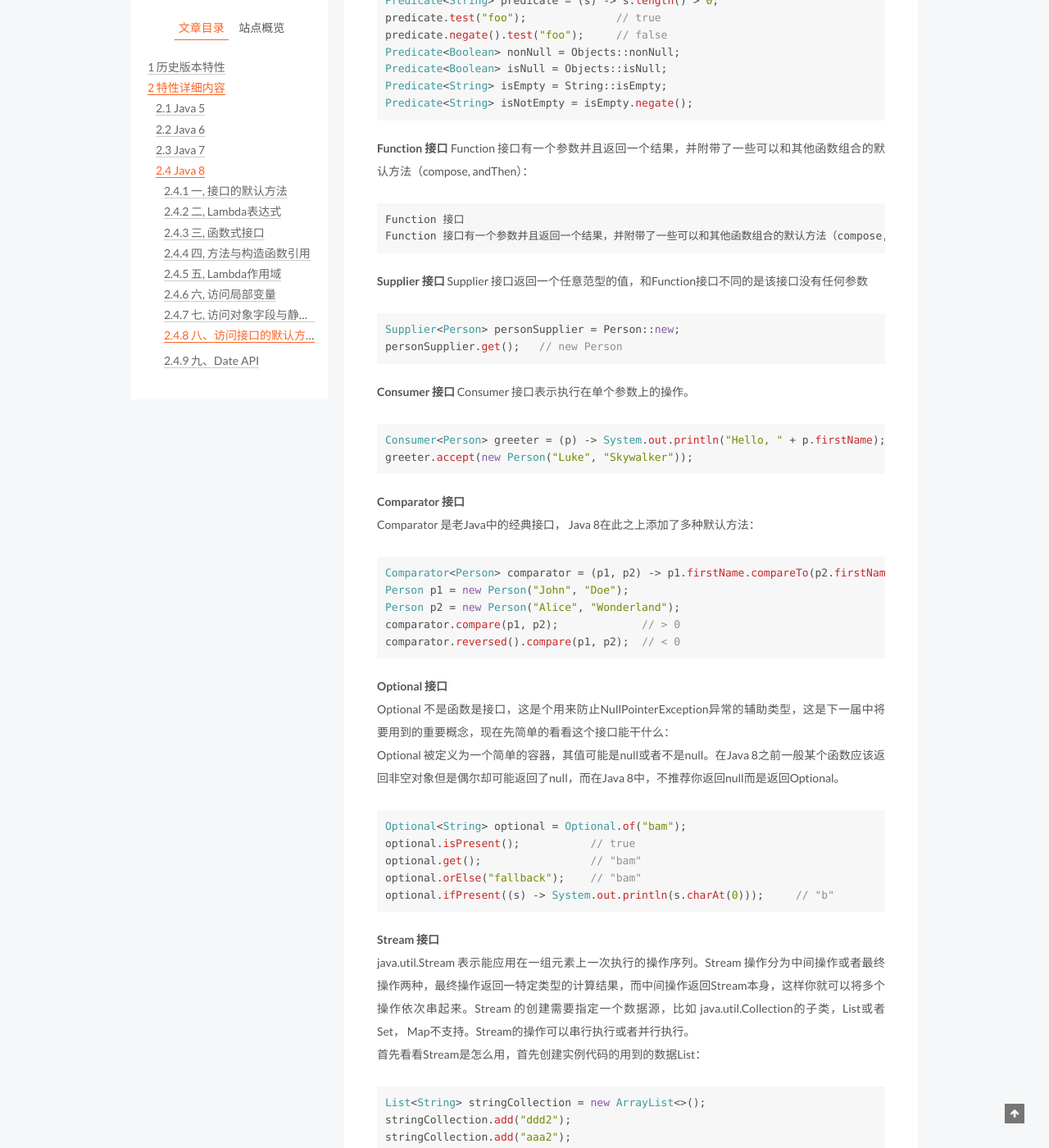
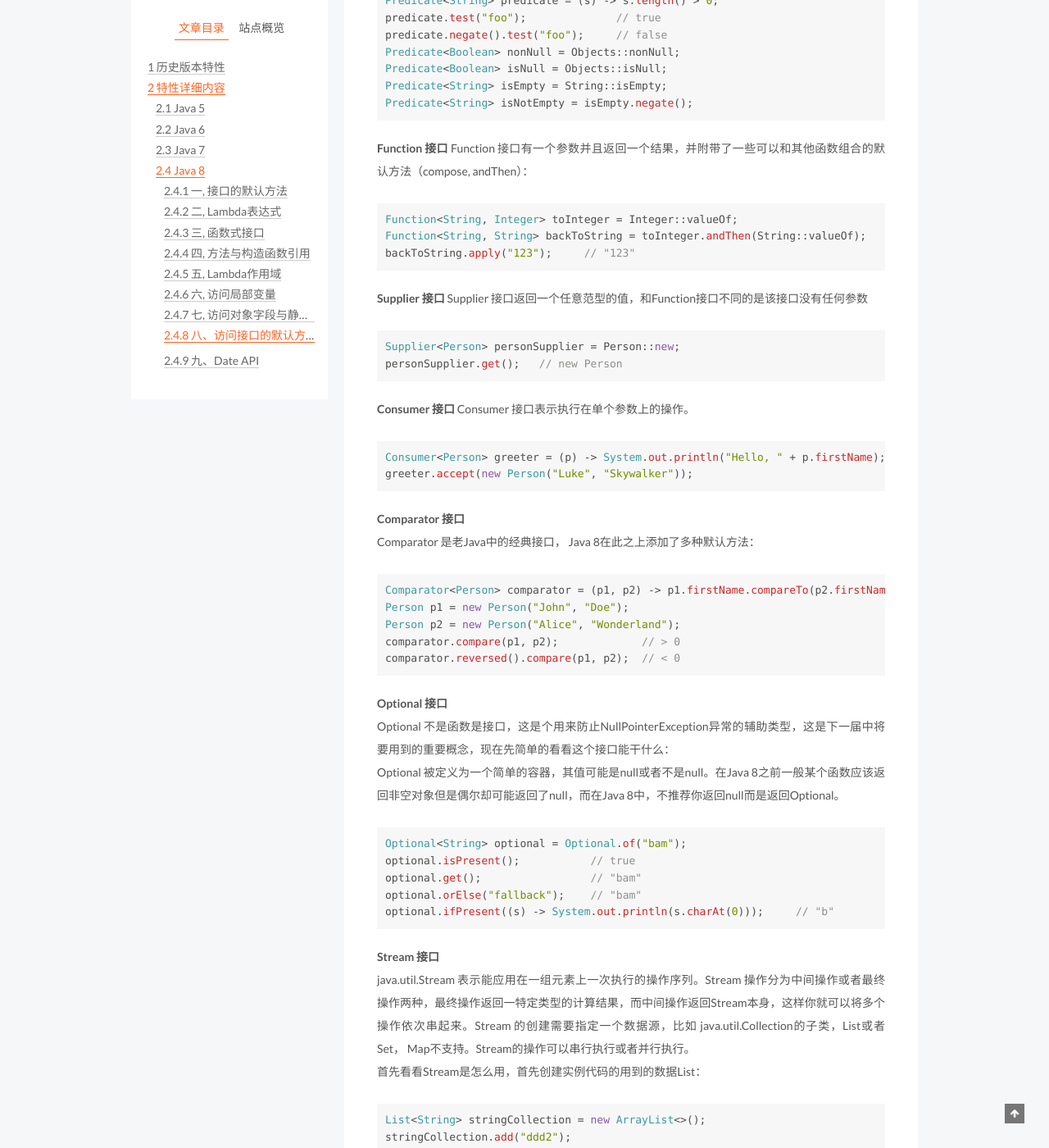
Before and after one commit to jiangsyace/blog, a Jekyll site: the page built from _posts/2018-05-17-Java版本更新历史.md, in a window 1280 px wide and 1400 px high, scrolled down 13535 px. Shown: the whole window at 82% size. Built offline with Jekyll 4.4.1, drawn with Linux system fonts in a browser that asks for light colours; comment, search, counter and statistics services are not loaded; some of the changed text lies outside the part shown.

Commit message:
20180517116

````diff
--- a/_posts/2018-05-17-Java版本更新历史.md
+++ b/_posts/2018-05-17-Java版本更新历史.md
@@ -107,11 +107,11 @@ null值得自动处理.
 新的日期和时间 API;
 默认的方法;
 类型注解;
-*Nashorn javascript引擎;*
-*并行累加器;*
-*并行操作*
-*内存错误移除*
-*TLS SNI 服务器名称标识(Server Name Identification)*
+Nashorn javascript引擎;
+并行累加器;
+并行操作
+内存错误移除
+TLS SNI 服务器名称标识(Server Name Identification)
 - Lambda Expressions
 - Pipelines and Streams
 - Date and Time API
@@ -482,9 +482,10 @@ Predicate<String> isNotEmpty = isEmpty.negate();
 ```
 **Function 接口**
 Function 接口有一个参数并且返回一个结果，并附带了一些可以和其他函数组合的默认方法（compose, andThen）：
-```
-Function 接口
-Function 接口有一个参数并且返回一个结果，并附带了一些可以和其他函数组合的默认方法（compose, andThen）：
+```java
+Function<String, Integer> toInteger = Integer::valueOf;
+Function<String, String> backToString = toInteger.andThen(String::valueOf);
+backToString.apply("123");     // "123"
 ```
 **Supplier 接口**
 Supplier 接口返回一个任意范型的值，和Function接口不同的是该接口没有任何参数
@@ -808,3 +809,4 @@ list.forEach(o -> {System.out.println(o);}); //forEach函数实现内部迭代
 list.forEach(o -> System.out.println(o)); //forEach函数实现内部迭代
 ```
 转自[https://www.cnblogs.com/qinggege/p/6580788.html](https://www.cnblogs.com/qinggege/p/6580788.html)
+[http://www.jb51.net/article/48304.htm](http://www.jb51.net/article/48304.htm)
````
